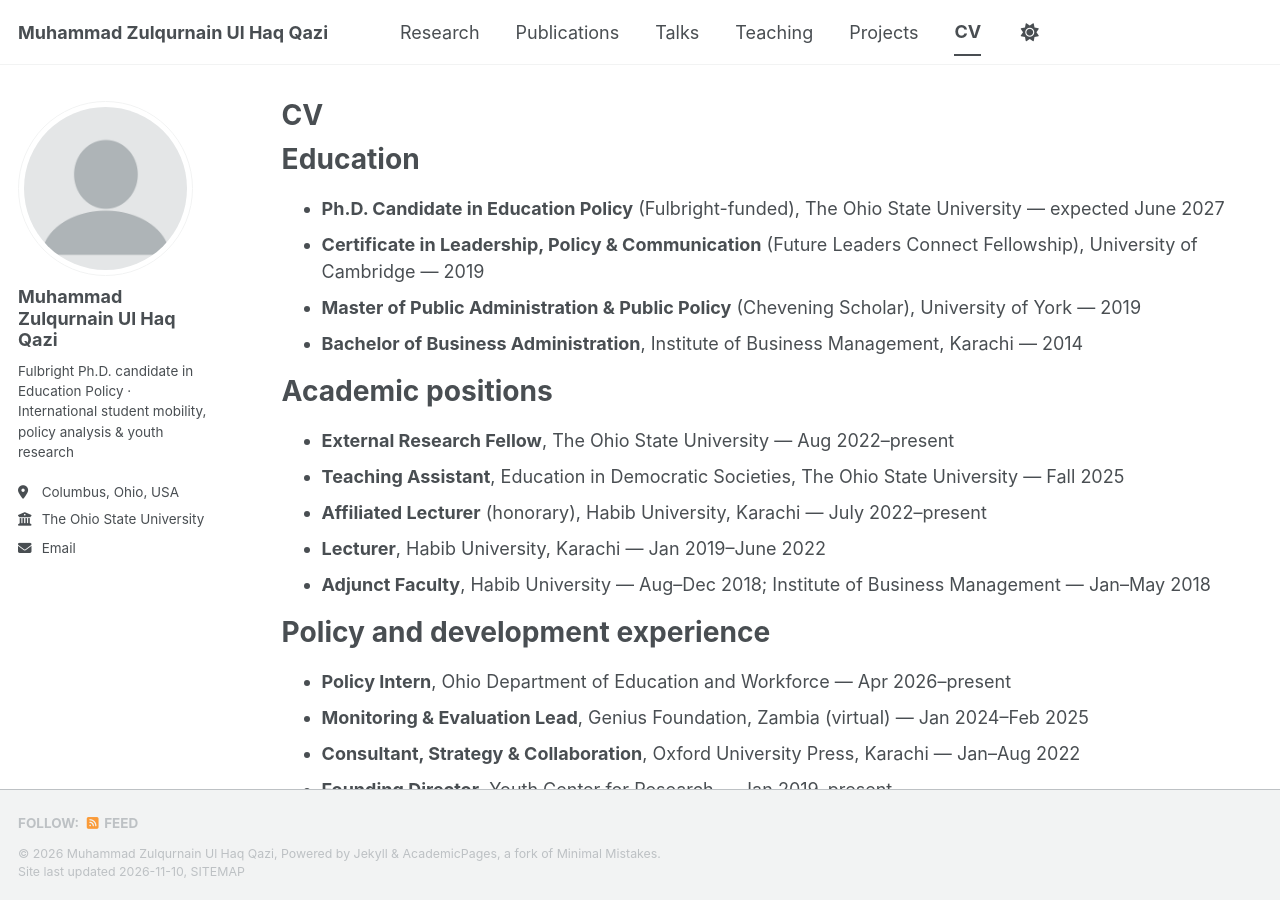
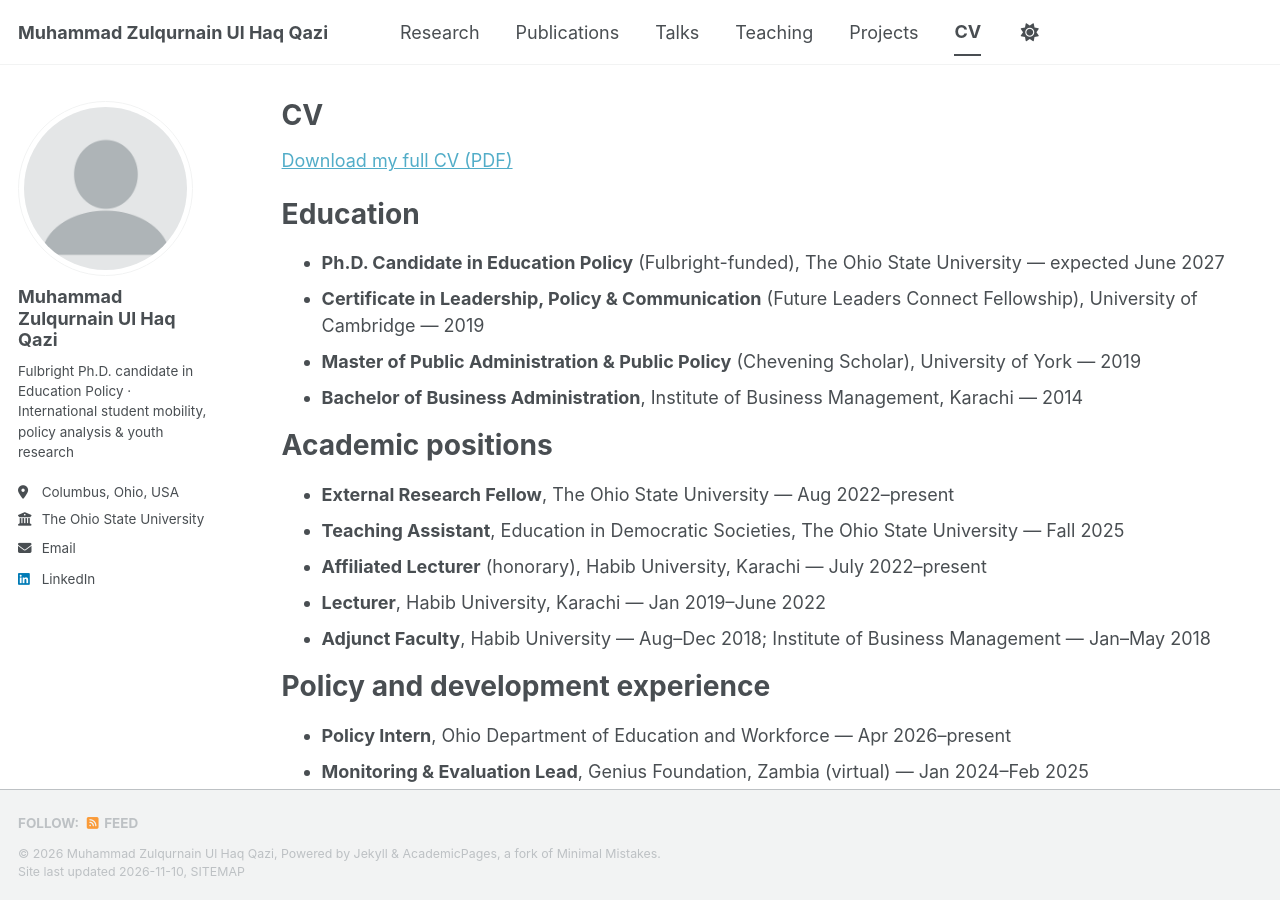
Before and after one commit to zulqurnainqazi/zulqurnainqazi.github.io, a Jekyll site: the page built from _pages/cv.md, in a window 1280 px wide and 900 px high. Built offline with Jekyll 4.4.1, drawn with Linux system fonts in a browser that asks for light colours; a script bundle is joined from its source files by our own code; a style sheet for code colours, icons or effects is not loaded; part of the change alters nothing that is shown.

Commit message:
Add LinkedIn link and CV download

```diff
--- a/_config.yml
+++ b/_config.yml
@@ -66,7 +66,7 @@ author:
   keybase          : # Username
   instagram        : # Username
   lastfm           : # Username
-  linkedin         : # Username
+  linkedin         : "muhammad-zulqurnain-ul-haq-qazi-10143254"
   mastodon         : # URL
   medium           : # URL
   pinterest        : # Username
--- a/_pages/cv.md
+++ b/_pages/cv.md
@@ -9,7 +9,7 @@ redirect_from:
 
 {% include base_path %}
 
-<!-- Add your CV as files/cv.pdf, then replace this line with: [Download my full CV (PDF)](/files/cv.pdf) -->
+[Download my full CV (PDF)](/files/cv.pdf)
 
 Education
 ======
```
